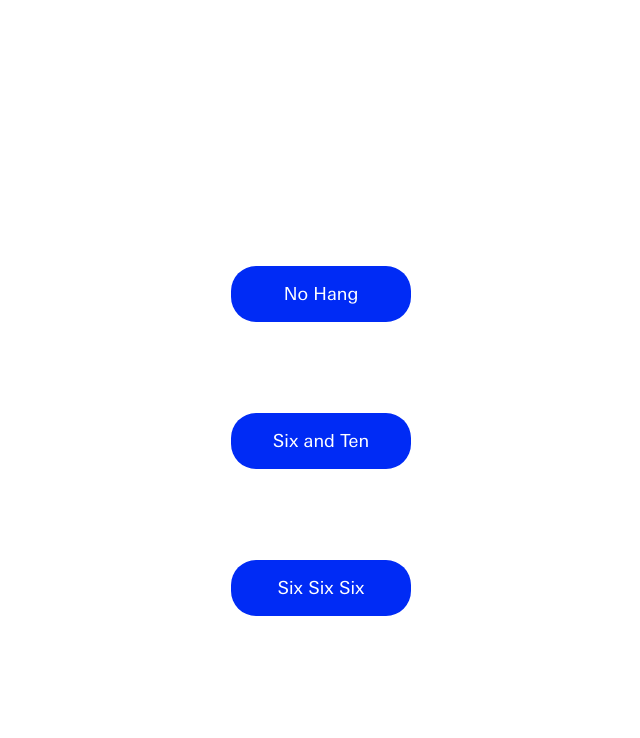
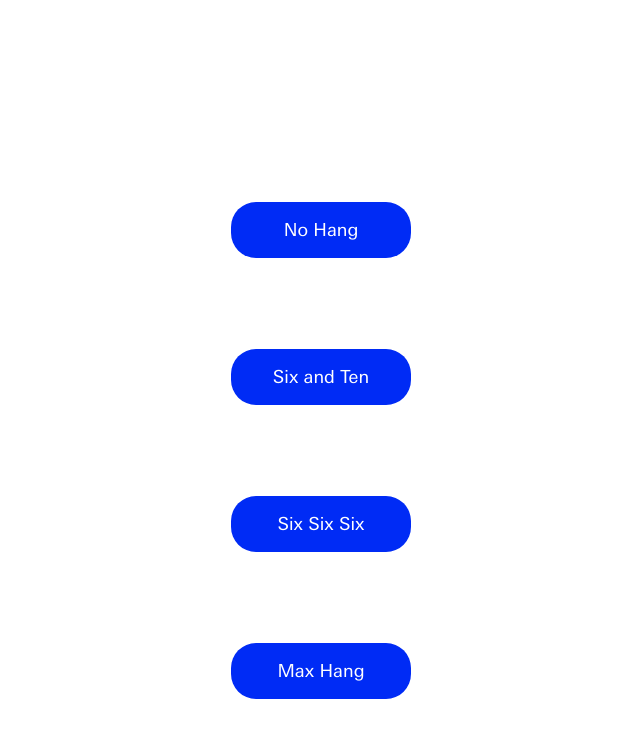
Before and after one commit to GiacomoPope/giacomopope.github.io, a Jekyll site: the page hang/index.html, which Jekyll copies as it is, in a window 1280 px wide. Shown: the top 738 px of the page, without its empty margins (319-959 px from the left). Built offline with Jekyll 4.4.1, drawn with Linux system fonts in a browser that asks for light colours.

Commit message:
add max hang:

```diff
--- a/hang/config.json
+++ b/hang/config.json
@@ -40,5 +40,13 @@
             "rest_duration": 6000,
             "repeat": 6
         }
+    ],
+    "max_hang": [
+        {
+            "name": "Hang",
+            "hang_duration": 10000,
+            "rest_duration": 120000,
+            "repeat": 6
+        }
     ]
 }
--- a/hang/index.html
+++ b/hang/index.html
@@ -12,13 +12,14 @@
             <button class="btn" id="noHangBtn">No Hang</button><br><br>
             <button class="btn" id="sixTenBtn">Six and Ten</button><br><br>
             <button class="btn" id="sixSixSixBtn">Six Six Six</button><br><br>
+            <button class="btn" id="maxHangBtn">Max Hang</button>
         </div>
         <div id="timerScreen" class="hidden">
             <div id="circle"></div>
             <div class="ring-container" id="ringContainer"></div>
 
             <div id="timerData">
-                <div id="timer">05:000</div>
+                <div id="timer">05</div>
                 <div id="phaseText"></div>
                 <div id="intervalCounter"></div>
             </div>
--- a/hang/script.js
+++ b/hang/script.js
@@ -200,6 +200,7 @@ document.addEventListener('DOMContentLoaded', async () => {
     const noHangBtn = document.getElementById('noHangBtn');
     const sixTenBtn = document.getElementById('sixTenBtn');
     const onOffBtn = document.getElementById('sixSixSixBtn');
+    const maxHangBtn = document.getElementById('maxHangBtn');
 
     // Load the workout data from json.
     var workout_data = null;
@@ -207,7 +208,6 @@ document.addEventListener('DOMContentLoaded', async () => {
         const response = await fetch('config.json');
         workout_data = await response.json();
 
-        // Load the data, this should maybe be done in a loop with button ID in the JSON?
         noHangBtn.onclick = () => {
             new IntervalTrainer(workout_data.no_hang);
         };
@@ -220,6 +220,10 @@ document.addEventListener('DOMContentLoaded', async () => {
             new IntervalTrainer(workout_data.six_six_six);
         };
 
+        maxHangBtn.onclick = () => {
+            new IntervalTrainer(workout_data.max_hang);
+        };
+
     }
     catch (error) {
         console.error("Failed to load configuration:", error);
```
